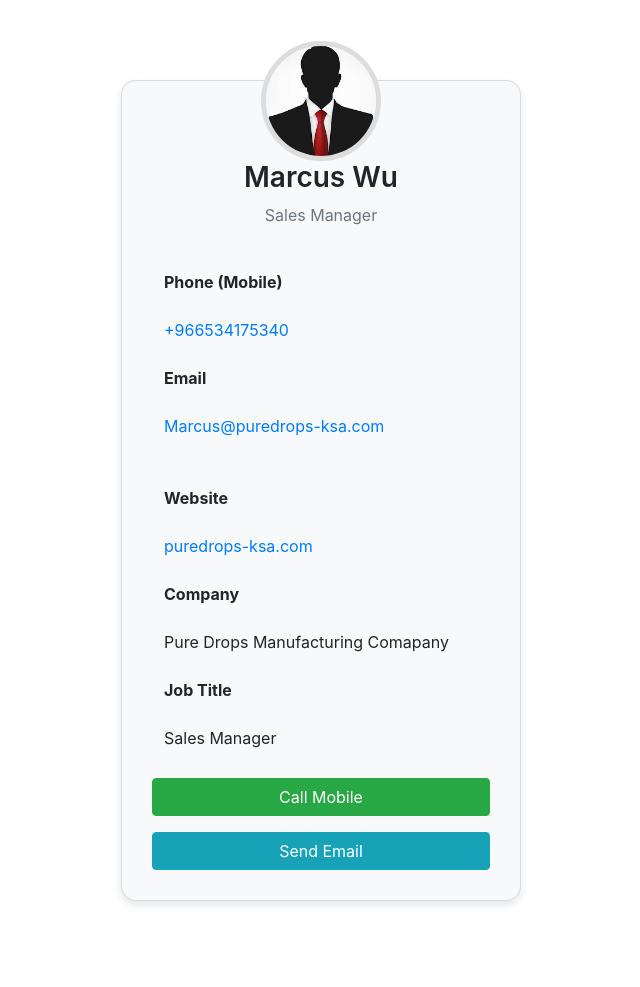
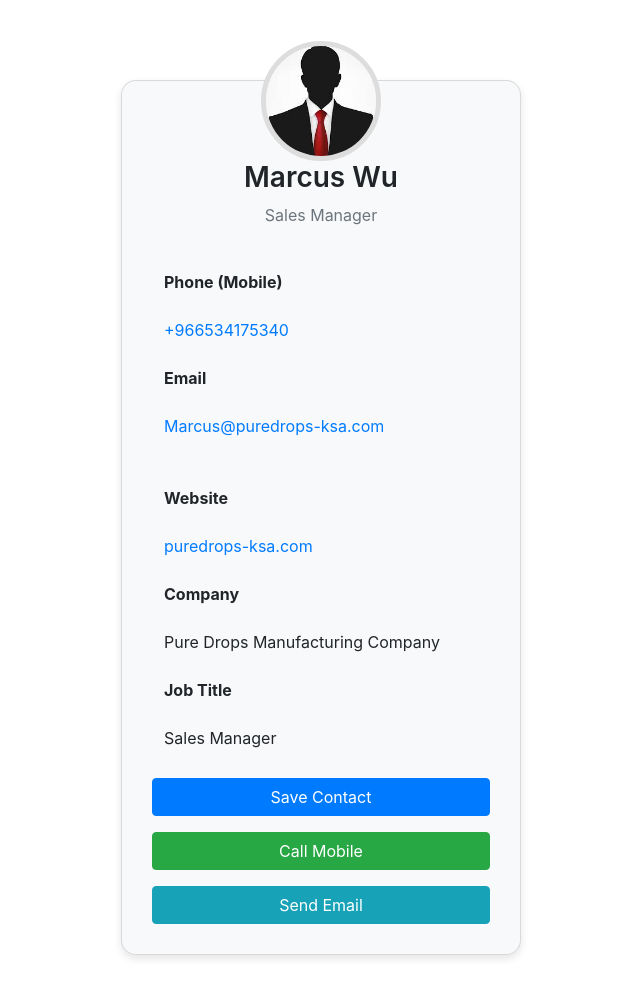
Before and after one commit to ZainulAbidin-dot/marcus_wu_vcard, a plain HTML site: page index.html in a window 1280 px wide. Shown: the whole page, without its empty margins (319-959 px from the left). Before the commit the page ends 933 px from the top, so only its background shows below. Drawn offline with nearby package versions, Linux system fonts and the light colour scheme.

Commit message:
Fix company name typo and add "Save Contact" button in index.html

```diff
--- a/index.html
+++ b/index.html
@@ -115,7 +115,7 @@
               </tr>
               <tr>
                   <th>Company</th>
-                  <td>Pure Drops Manufacturing Comapany</td>
+                  <td>Pure Drops Manufacturing Company</td>
               </tr>
               <tr>
                   <th>Job Title</th>
@@ -127,6 +127,12 @@
 
         <!-- Save as Contact Button -->
         <div class="text-center">
+
+            <a href="data:text/vcard;charset=utf-8,BEGIN:VCARD%0AVERSION:4.0%0AN%3AWu%3BMarcus%0AEMAIL%3AMarcus%40puredrops-ksa.com%0ATEL%3BTYPE%3Dcell%3A%2B966534175340%0AURL%3Ahttps%3A%2F%2Fpuredrops-ksa.com%0AORG%3APure%20Drops%20Manufacturing%20Company%0ATITLE%3ASales%20Manager%0AEND:VCARD"
+            download="Marcus_Wu_contact.vcf" class="btn btn-primary save-btn mb-3">
+                Save Contact
+            </a>
+
             <!-- Open Contact (on mobile, this will open in native contact app) -->
             <a href="tel:+966534175340" class="btn btn-success mb-3">
                 Call Mobile
```
